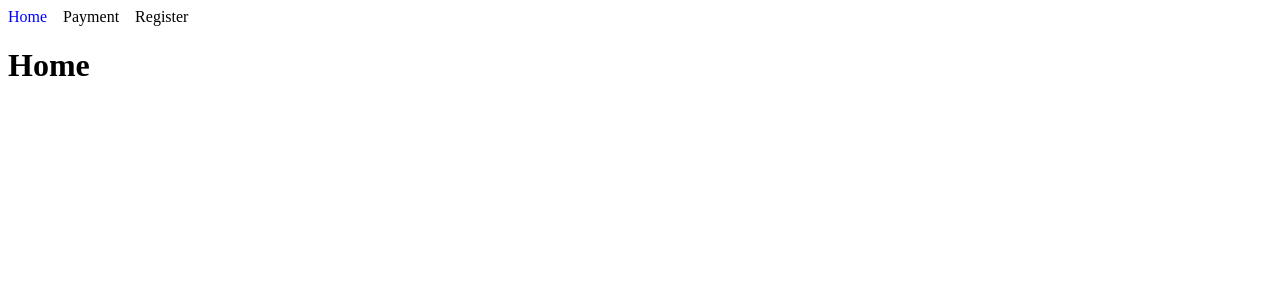
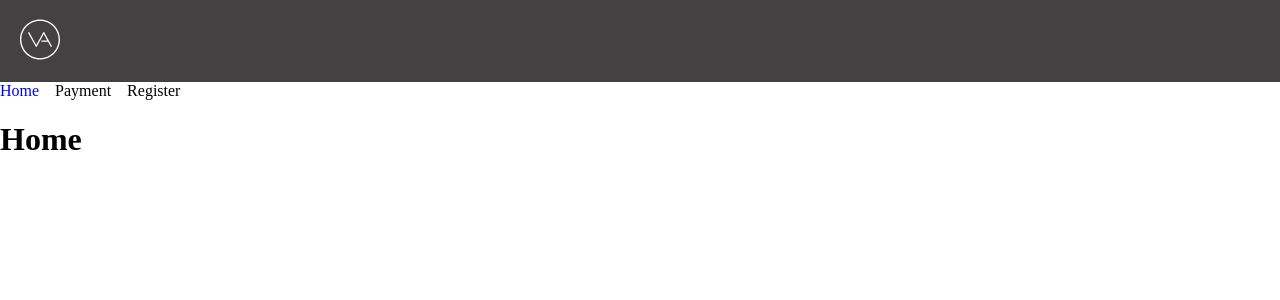
Before and after one commit to nicksiuxs/hackthon, a React (Create React App) app: page / in a window 1280 px wide. Shown: the top 300 px of the page. Built offline with nearby package versions, Linux system fonts and the light colour scheme.

Commit message:
Add: global styles

```diff
--- /dev/null
+++ b/src/App.css
@@ -0,0 +1,12 @@
+:root {
+    --main-bg-header-color: #434141;
+}
+
+body{
+    margin:0;
+}
+
+.main-content{
+    display: flex;
+    flex-direction: column;
+}
--- a/src/App.js
+++ b/src/App.js
@@ -8,16 +8,23 @@ import Register from "./pages/Register";
 
 // components
 import Stepper from "./components/Stepper/Stepper";
+import Header from "./components/Header/Header";
+
+// styles
+import "./App.css";
 
 function App() {
   return (
     <AppProvider>
+      <main className="main-content">
+        <Header />
         <Stepper />
         <Routes>
           <Route path="/" element={<Home />} />
           <Route path="/register" element={<Register />} />
           <Route path="/payment" element={<Payment />} />
         </Routes>
+      </main>
     </AppProvider>
   );
 }
```
Lines whose indentation alone changed are shown as unchanged.
